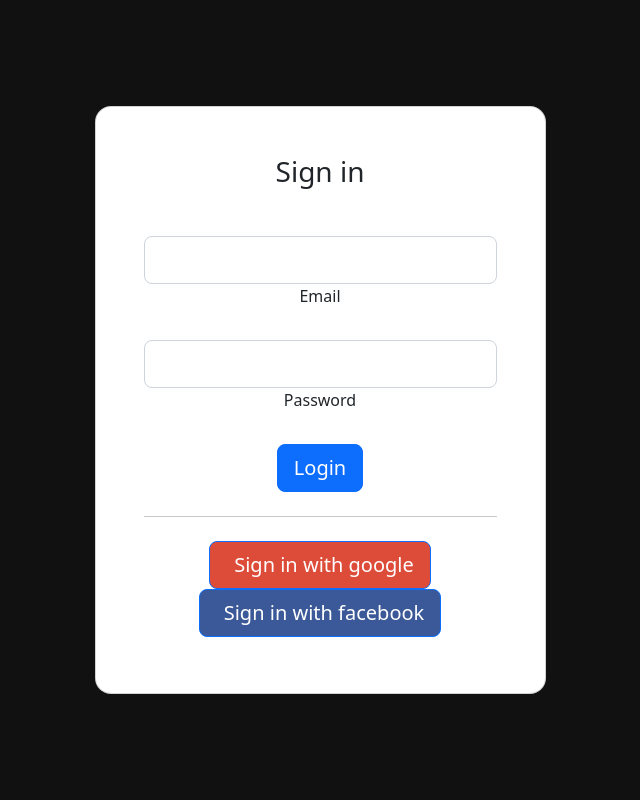
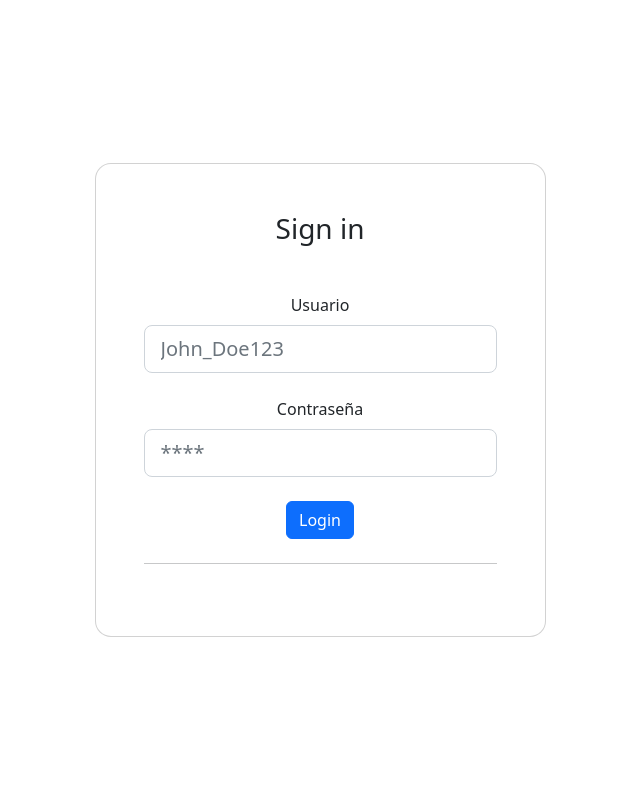
Before and after one commit to FoxtrotCN/La-Casita-De-Angela, a Django app: template Users/templates/authentication/login.html in a window 1280 px wide. Shown: the whole page, without its empty margins (320-960 px from the left). Run offline with Django 4.2, Linux system fonts and the light colour scheme; the template is opened without the code that fills it, so the values that code supplies are empty.

Commit message:
The user now can log in to the main page

```diff
--- a/Shop/urls.py
+++ b/Shop/urls.py
@@ -4,8 +4,9 @@
 from django.contrib.staticfiles.urls import static
 
 
+
 urlpatterns = [
-    path('', views.index),
+    # path('', views.index),
     path('shop/', views.shop, name="shop"),
     path('products/', views.products, name="products"),
     path('main/', views.main, name="main"),
--- a/Users/templates/authentication/login.html
+++ b/Users/templates/authentication/login.html
@@ -9,12 +9,20 @@
 </head>
 <body>
 
-<section class="vh-100" style="background-color: #111;">
+<section class="vh-100" style="background-color: white;">
     <div class="container py-5 h-100">
         <div class="row d-flex justify-content-center align-items-center h-100">
             <div class="col-12 col-md-8 col-lg-6 col-xl-5">
                 <div class="card shadow-2-strong" style="border-radius: 1rem;">
                     <div class="card-body p-5 text-center">
+                        {% if messages %}
+                            {% for message in messages %}
+                                <div class="alert alert-info" role="alert">
+                                    {{ message }}
+                                </div>
+
+                            {% endfor %}
+                        {% endif %}
 
                         <h3 class="mb-5">Sign in</h3>
 
@@ -22,28 +30,19 @@
                             {% csrf_token %}
 
                             <div class="form-outline mb-4">
-                                <input type="email" id="typeEmailX-2" class="form-control form-control-lg"/>
-                                <label class="form-label" for="typeEmailX-2">Email</label>
+                                <label class="form-label" for="typeEmailX-2">Usuario</label>
+                                <input type="text" name="username" class="form-control form-control-lg"
+                                       placeholder="John_Doe123"/>
                             </div>
 
                             <div class="form-outline mb-4">
-                                <input type="password" id="typePasswordX-2" class="form-control form-control-lg"/>
-                                <label class="form-label" for="typePasswordX-2">Password</label>
+                                <label class="form-label" for="typePasswordX-2">Contraseña</label>
+                                <input type="password" name="password" class="form-control form-control-lg"
+                                       placeholder="****"/>
                             </div>
 
-
-                            <a href="{% url 'main' %}">
-                                <button class="btn btn-primary btn-lg btn-block" type="submit">Login</button>
-                            </a>
-
+                            <input type="submit" value="Login" class="btn btn-primary">
                             <hr class="my-4">
-
-                            <button class="btn btn-lg btn-block btn-primary" style="background-color: #dd4b39;"
-                                    type="submit"><i class="fab fa-google me-2"></i> Sign in with google
-                            </button>
-                            <button class="btn btn-lg btn-block btn-primary mb-2" style="background-color: #3b5998;"
-                                    type="submit"><i class="fab fa-facebook-f me-2"></i>Sign in with facebook
-                            </button>
 
                         </form>
 
--- a/Users/urls.py
+++ b/Users/urls.py
@@ -3,5 +3,5 @@
 
 
 urlpatterns = [
-
+    path('login_user', views.login_user, name="login"),
 ]
```
